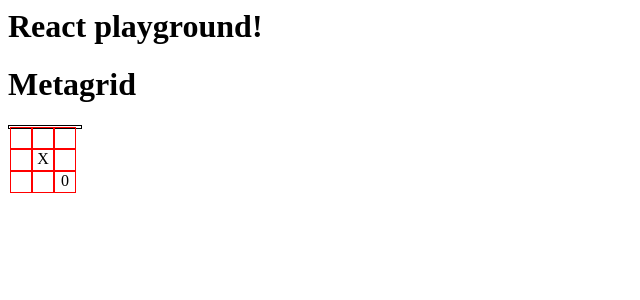
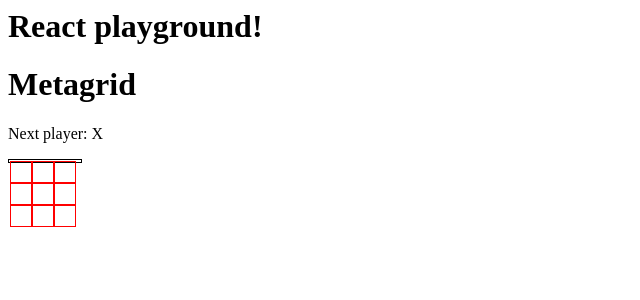
Before and after one commit to codeinthehole/meta-tic-tac-toe, a React app: page / in a window 1280 px wide. Shown: the top 300 px of the page, without its empty margins (0-640 px from the left). Built offline with nearby package versions, Linux system fonts and the light colour scheme.

Commit message:
Simplify components copying FB's approach

```diff
--- a/src/App.jsx
+++ b/src/App.jsx
@@ -2,18 +2,41 @@ import React from 'react';
 
 import Grid from "./Grid"
 
+const debug = console.log
+
 class App extends React.Component {
 
+    constructor(props) {
+        super(props);
+
+        // Manage all state at this level
+        this.state = {
+            marks: Array(3 * 3).fill(null),
+            nextMark: "X"
+        };
+    }
+
+    handleCellClick(gridIndex) {
+        // Check click is valid
+        if (this.state.marks[gridIndex] !== null) {
+            debug("Invalid move: that cell is not available")
+            return
+        }
+        // Update marks array
+        let newMarks = this.state.marks.slice()
+        newMarks[gridIndex] = this.state.nextMark
+        // Update next player
+        let nextMark = this.state.nextMark == "X" ? "O" : "X"
+        debug(`Setting index ${gridIndex} to ${this.state.nextMark} and nextMark to ${nextMark}`)
+        this.setState({marks: newMarks, nextMark: nextMark})
+    }
+
     render() {
-        let marks = [
-            null, null, null,
-            null, "X", null,
-            null, null, "0",
-        ]
         return (
             <div id="app">
                 <h1>Metagrid</h1>
-                <Grid marks={marks} />
+                <p>Next player: {this.state.nextMark}</p>
+                <Grid marks={this.state.marks} onCellClick={this.handleCellClick.bind(this)} />
             </div>
         )
     }
--- a/src/Cell.jsx
+++ b/src/Cell.jsx
@@ -1,34 +1,24 @@
 // A "Cell" is a single element within a (normally 3x3) "Grid". It simply
-// renders a "mark" (normally a 0 or X)
+// renders a "mark" (normally a 0 or X) and calls a passed callback when clicked.
 import React from 'react';
 import PropTypes from 'prop-types';
 
 class Cell extends React.Component {
 
     render() {
-        let clickHandler;
-        if (this.props.mark === null) {
-            clickHandler = () => { this.props.onValidClick() }
-        } else {
-            clickHandler = () => { this.props.onInvalidClick() }
-        }
-        return <div className="space" onClick={clickHandler}>{this.props.mark}</div>
+        return <div className="space" onClick={() => this.props.onClick()}>{this.props.mark}</div>
     }
 
 }
 
 Cell.propTypes = {
+    onClick: PropTypes.func.isRequired,
     // Should be either null, "X" or "0"
     mark: PropTypes.string,
-    onValidClick: PropTypes.func.isRequired,
-    onInvalidClick: PropTypes.func,
 }
 
 Cell.defaultProps = {
     mark: null,
-    onInvalidClick: function() {
-        console.log("Invalid click")
-    }
 }
 
 export default Cell
--- a/src/Grid.jsx
+++ b/src/Grid.jsx
@@ -6,26 +6,35 @@ import Cell from './Cell'
 
 class Grid extends React.Component {
 
-    handleCellClick(index) {
-        console.log("Cell click on index " + index)
+    render() {
+        return (
+            <div className="grid">{this.renderRows()}</div>
+        )
     }
 
-    render() {
+    renderRows() {
+        // Split marks up into rows
         const chunkedMarks = Grid.utils.chunkArray(this.props.marks, this.props.size)
-        let cells;
-        let rows = chunkedMarks.map((marks, rowIndex) => {
-            cells = marks.map((mark, markIndex) => {
-                const gridIndex = rowIndex * this.props.size + markIndex
-                return <Cell
-                    key={markIndex}
-                    mark={mark}
-                    onValidClick={() => this.handleCellClick(gridIndex)} />
-            })
-            return <div className="row" key={rowIndex}>{cells}</div>
+
+        // Render each row as a set of Cells
+        return chunkedMarks.map((marks, rowIndex) => {
+            return this.renderRow(marks, rowIndex)
         })
-        return (
-            <div className="grid">{rows}</div>
-        )
+    }
+
+    renderRow(marks, rowIndex) {
+        let cells = marks.map((mark, markIndex) => {
+            const gridIndex = rowIndex * this.props.size + markIndex
+            return this.renderCell(gridIndex, mark)
+        })
+        return <div className="row" key={rowIndex}>{cells}</div>
+    }
+
+    renderCell(index, mark) {
+        return <Cell
+            key={index}
+            mark={mark}
+            onClick={() => this.props.onCellClick(index)} />
     }
 }
 
@@ -41,7 +50,8 @@ Grid.propTypes = {
             throw new Error(msg)
         }
     },
-    isAvailableForMove: PropTypes.bool
+    isAvailableForMove: PropTypes.bool,
+    onCellClick: PropTypes.func,
 }
 
 Grid.defaultProps = {
```
Also changed, not shown: 1 other file (tests, documents, lock files or other folders).
